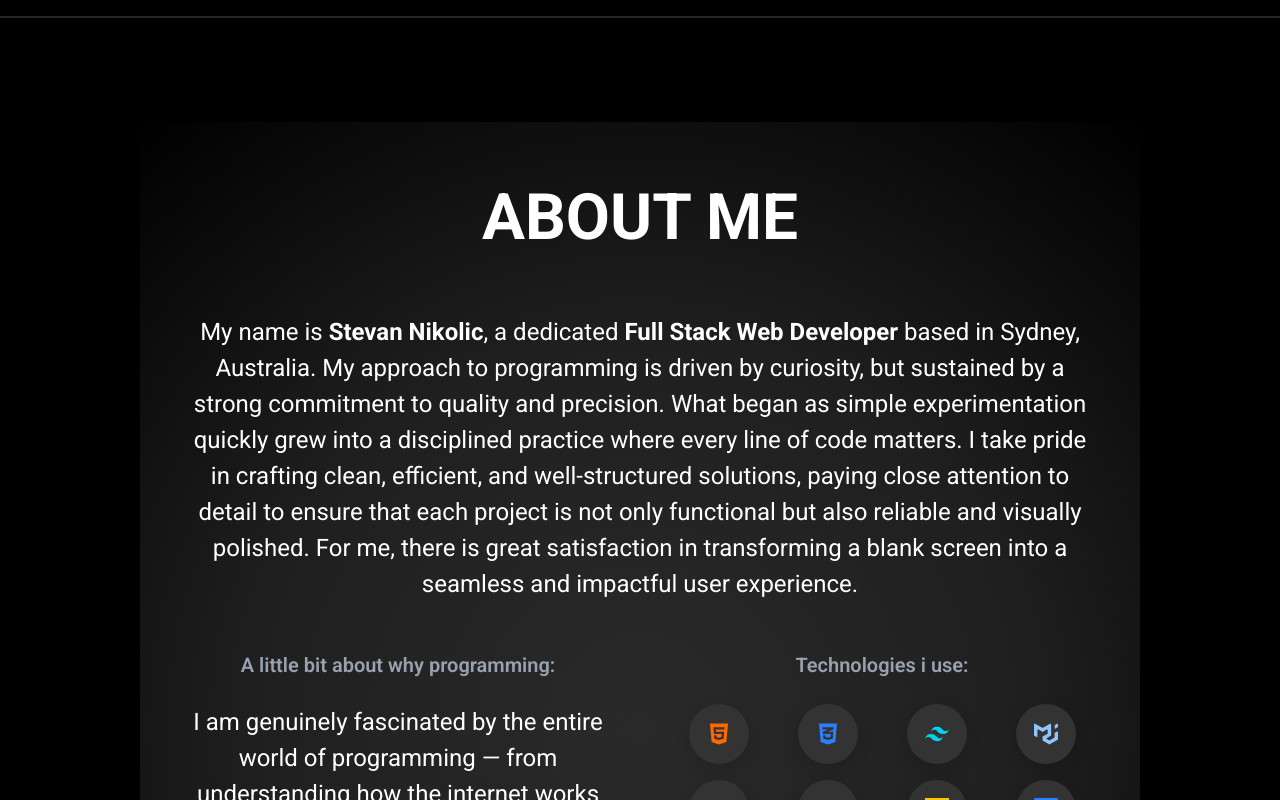
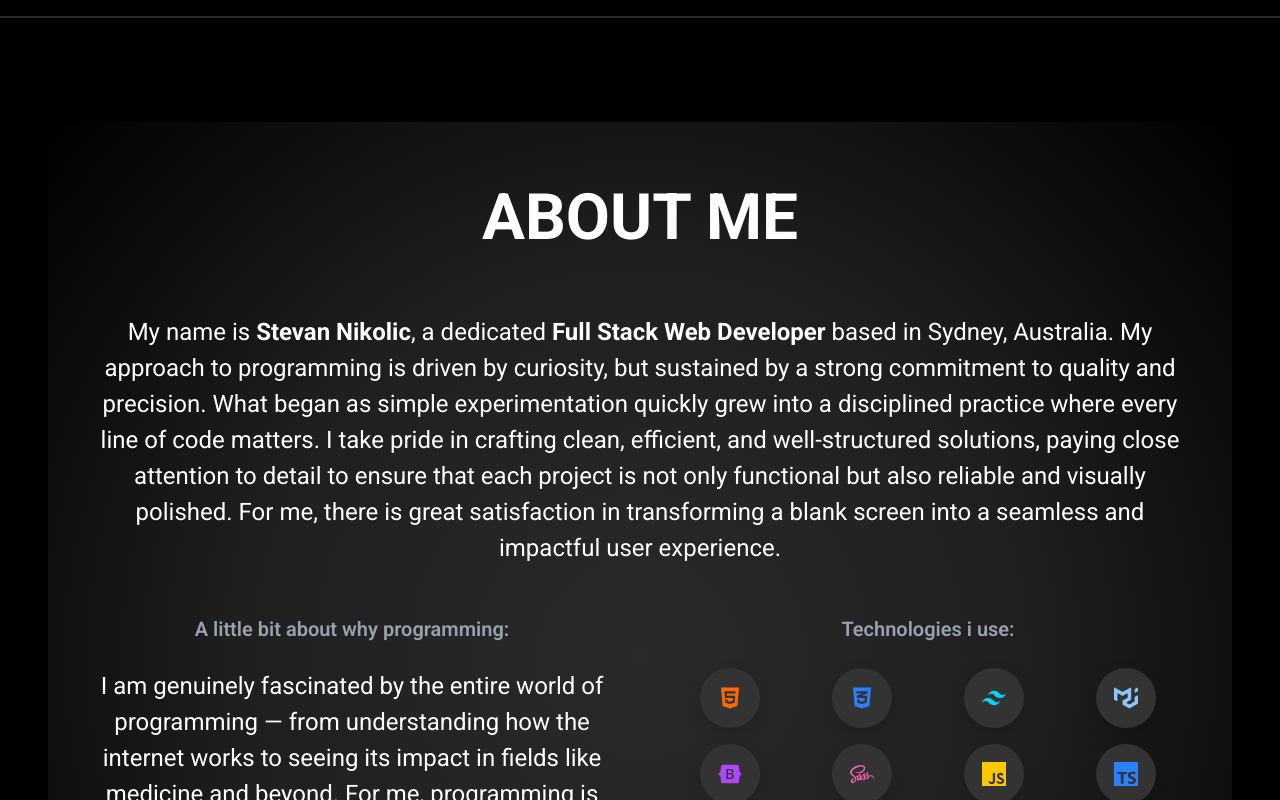
Before and after one commit to Nikolic1992/nikolic_stevan_portfolio, a React (Vite) app: page / in a window 1280 px wide. Shown: the part 840-1640 px from the top of the page. Built offline with nearby package versions, Linux system fonts and the light colour scheme.

Commit message:
fix: update About max width

```diff
--- a/src/components/About.jsx
+++ b/src/components/About.jsx
@@ -82,7 +82,7 @@ function About() {
   };
   return (
     <div className="relative min-h-screen flex flex-col justify-center items-center p-[1rem] md:p-[2rem] lg:p-[3rem]">
-      <div className="flex flex-col justify-center items-center text-center w-full max-w-[1000px] p-[3rem] bg-[radial-gradient(circle,_#2a2a2a,_#1f1f1f,_#000000)] shadow-[0_0_40px_rgba(0,0,0,0.6)] rounded-lg">
+      <div className="flex flex-col justify-center items-center text-center w-full max-w-[1400px] p-[3rem] bg-[radial-gradient(circle,_#2a2a2a,_#1f1f1f,_#000000)] shadow-[0_0_40px_rgba(0,0,0,0.6)] rounded-lg">
         <h2 className="text-[2rem] sm:text-[2.5rem] md:text-[3rem] lg:text-[4rem] uppercase font-bold mb-6 md:mb-9 lg:mb-12 text-center text-[#fff]">
           About Me
         </h2>
```
